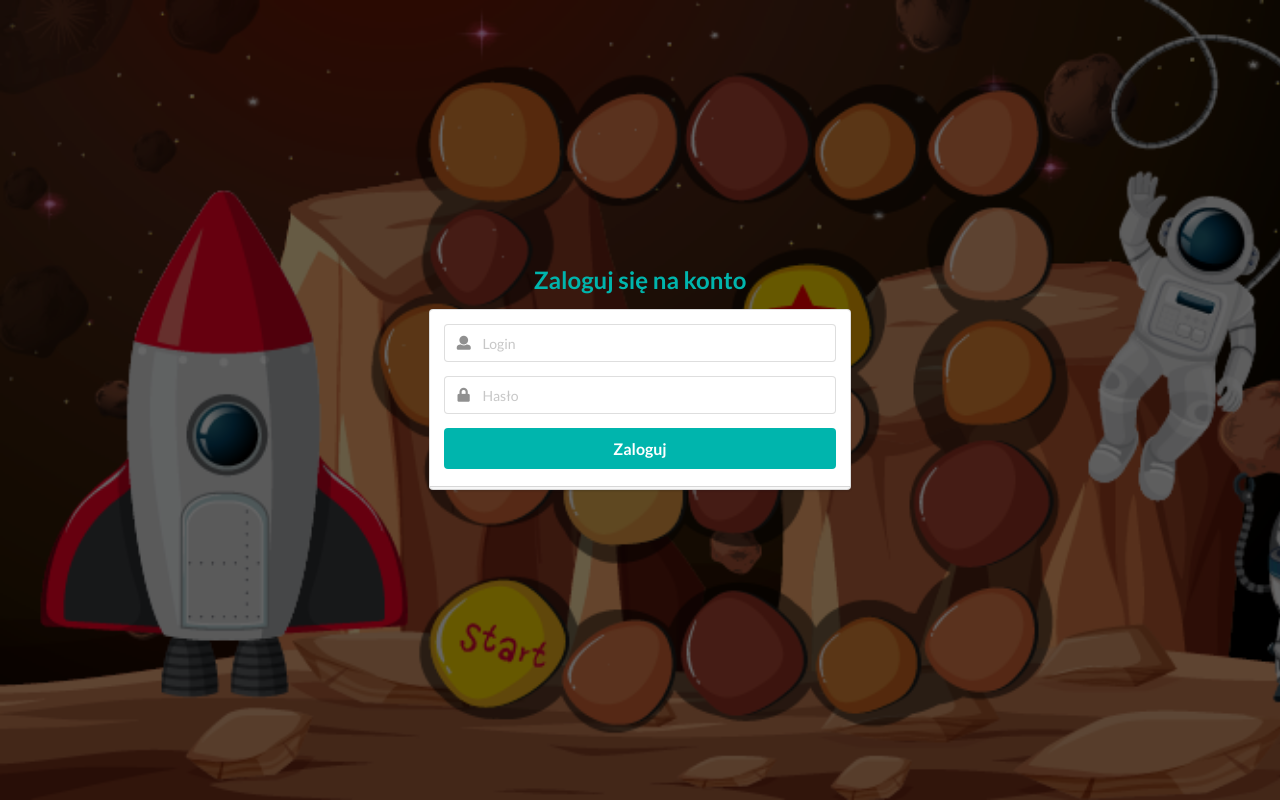
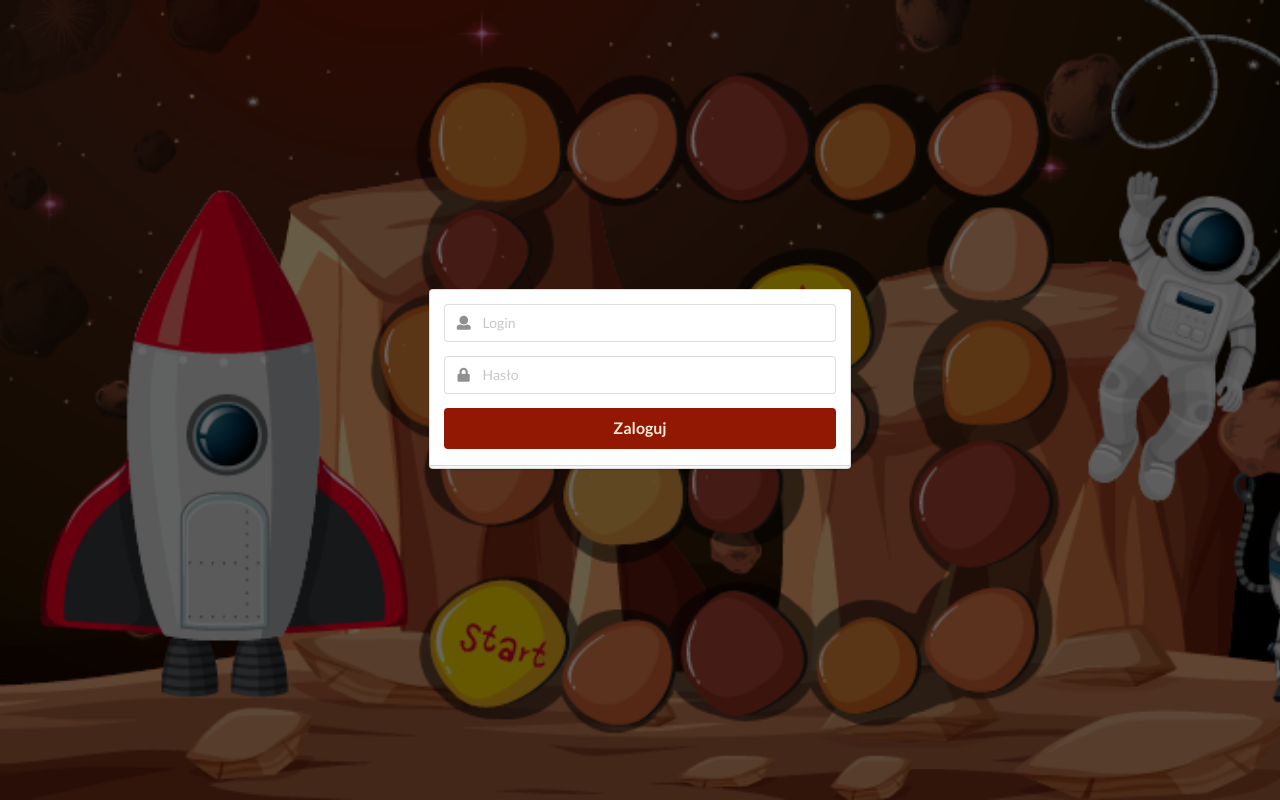
Before and after one commit to izajasz13/Junior-intro-frontend, a React app: page /#/login in a window 1280 px wide. Built offline with nearby package versions, Linux system fonts and the light colour scheme.

Commit message:
Login page colors

```diff
--- a/src/components/Login/index.js
+++ b/src/components/Login/index.js
@@ -5,11 +5,6 @@ const Login = () => {
     return (
         <div class="ui middle aligned center aligned grid">
             <div class="column">
-                <h2 class="ui teal image header">
-                    <div class="content">
-                    Zaloguj się na konto
-                    </div>
-                </h2>
                 <form class="ui large form">
                     <div class="ui stacked segment">
                         <div class="field">
@@ -24,7 +19,7 @@ const Login = () => {
                                 <input type="password" name="password" placeholder="Hasło"></input>
                             </div>
                         </div>
-                        <div class="ui fluid large teal submit button">Zaloguj</div>
+                        <div class="ui fluid large submit button">Zaloguj</div>
                     </div>
 
                     <div class="ui error message"></div>
--- a/src/components/Login/login.css
+++ b/src/components/Login/login.css
@@ -4,9 +4,6 @@ body {
   }
   body > .grid {
     height: 100%;
-  }
-  .image {
-    margin-top: -100px;
   }
   .column {
     max-width: 450px;
@@ -15,3 +12,7 @@ body {
   .ui.middle.aligned.center.aligned.grid {
       height: 100vh;
   }
+  .ui.fluid.large.submit.button {
+      background-color: rgb(146, 24, 3);
+      color: antiquewhite;
+  }
```
